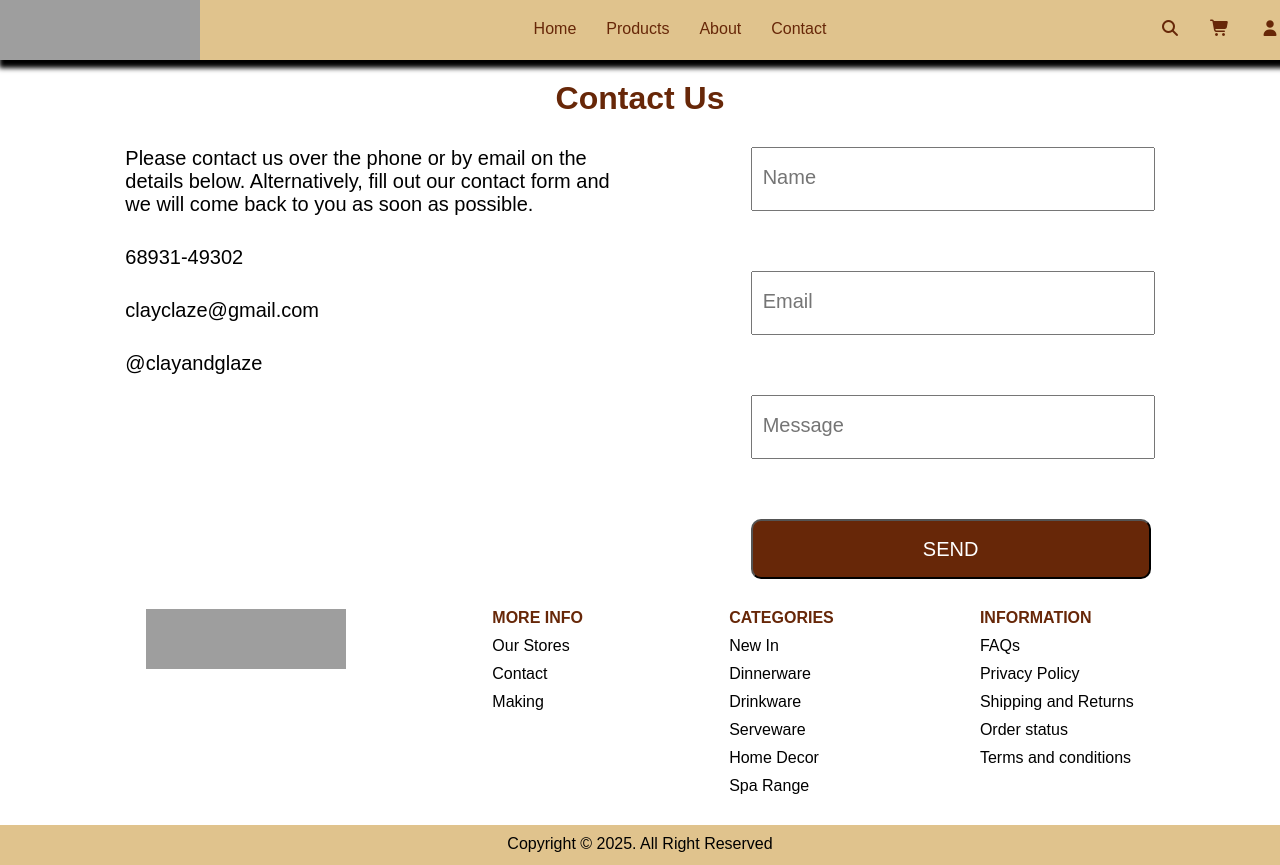
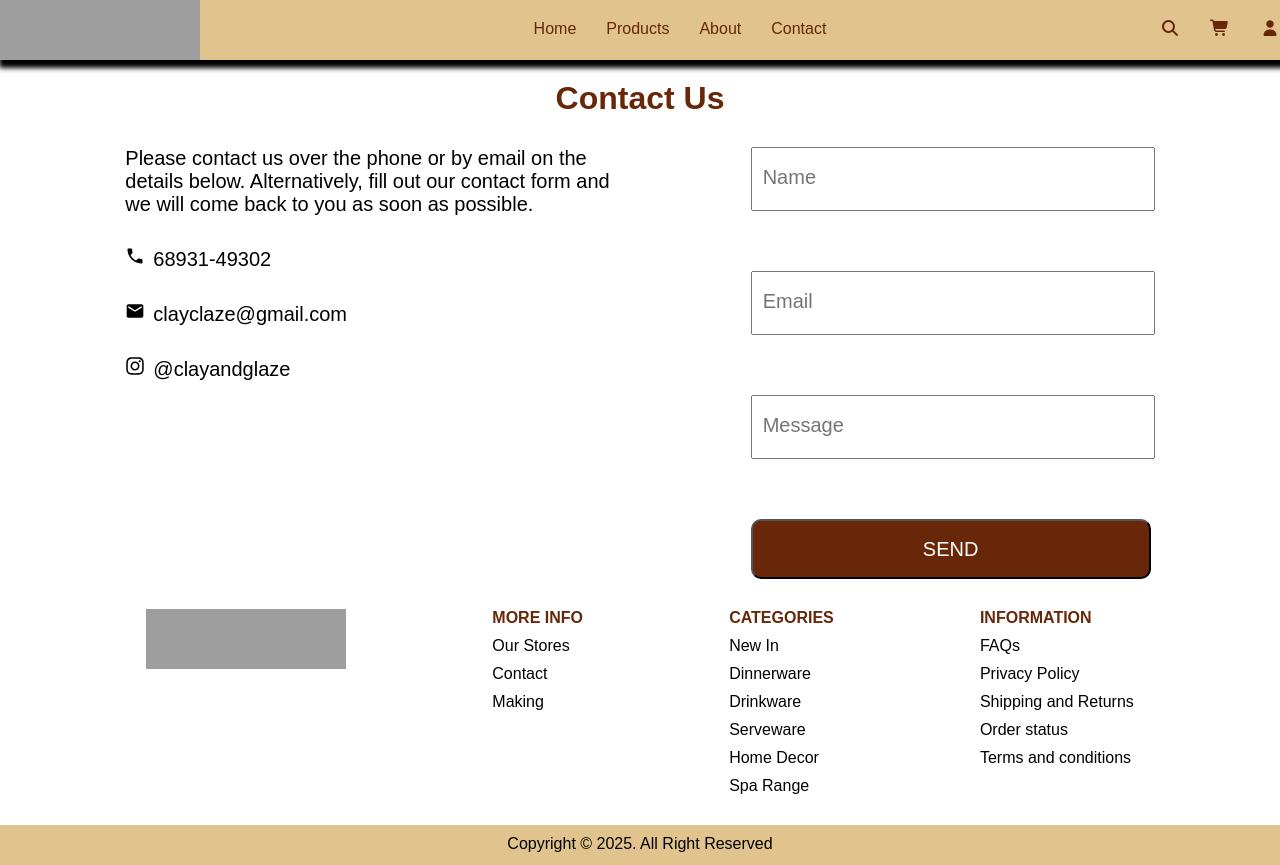
Before and after one commit to sowmiya1002/ecommerce, a React (Vite) app: page /Contact in a window 1280 px wide. Built offline with nearby package versions, Linux system fonts and the light colour scheme; grey boxes are pictures that could not be loaded.

Commit message:
updated project

```diff
--- a/package.json
+++ b/package.json
@@ -12,6 +12,7 @@
   "dependencies": {
     "react": "^19.2.0",
     "react-dom": "^19.2.0",
+    "react-icons": "^5.6.0",
     "react-router-dom": "^7.9.6"
   },
   "devDependencies": {
--- a/src/App.css
+++ b/src/App.css
@@ -141,6 +141,7 @@ h1:hover{
                         'card5 card6 card7 card8';
  justify-content: center;
  margin-top: 20px;
+ margin-bottom: 40px;
  gap: 50px;
 
 }
--- a/src/App.jsx
+++ b/src/App.jsx
@@ -9,7 +9,7 @@ import Products from "./components/Products";
 import About from "./components/About";
 import Contact from "./components/Contact";
 import Navbar from "./components/Navbar";
-
+import Footer from "./components/Footer";
 
 function App() {
   const [count, setCount] = useState(0);
@@ -18,13 +18,14 @@ function App() {
     <>
       <BrowserRouter>
       <Navbar />
+
       <Routes>
         <Route path="/" element={<Home/>}></Route>
       <Route path="/products" element={<Products />} />
          <Route path="/About" element={<About/>}></Route>
           <Route path="/Contact" element={<Contact/>}></Route>
       </Routes>
-
+  <Footer />
       </BrowserRouter>
 
 
--- a/src/components/About.jsx
+++ b/src/components/About.jsx
@@ -15,7 +15,7 @@ Each piece is crafted with care, using natural materials and eco-friendly proces
 Our collection includes pottery, home decor items, planters, kitchenware, and custom designs—made to bring warmth and authenticity to your space.</p>
 <button>Buy now</button>
     </div>
-    <Footer/>
+
     </>
   )
 }
--- a/src/components/Contact.jsx
+++ b/src/components/Contact.jsx
@@ -2,6 +2,9 @@ import React from 'react'
 import { Link } from 'react-router-dom'
 import Navbar from './Navbar'
 import Footer from './Footer'
+import { MdPhone } from "react-icons/md";
+import { MdEmail } from "react-icons/md";
+import { FaInstagram } from "react-icons/fa";
 export default function Contact() {
   return (
     <>
@@ -11,9 +14,9 @@ export default function Contact() {
       <section id='contact-info'>
         <div className='kit'>
           <p>Please contact us over the phone or by email on the details below. Alternatively, fill out our contact form and we will come back to you as soon as possible.</p>
-          <p>68931-49302</p>
-          <p>clayclaze@gmail.com</p>
-          <p>@clayandglaze</p>
+          <p><MdPhone  style={{ marginRight: "8px" }} />68931-49302</p>
+          <p> <MdEmail  style={{ marginRight: "8px" }}/>clayclaze@gmail.com</p>
+          <p>  <FaInstagram style={{ marginRight: "8px" }} />@clayandglaze</p>
 
         </div>
 
@@ -24,7 +27,7 @@ export default function Contact() {
        <button>SEND</button>
         </div>
       </section>
-      <Footer/>
+
     </>
   )
 }
--- a/src/components/Home.jsx
+++ b/src/components/Home.jsx
@@ -2,6 +2,7 @@ import React from 'react'
 import { Link } from 'react-router-dom'
 import Products from './Products'
 import Navbar from './Navbar'
+import About from './About'
 export default function Home() {
   return (
     <>
@@ -16,6 +17,7 @@ export default function Home() {
 
 
       <Products showNavbar={false} />
+      <About/>
     </>
   )
 }
--- a/src/components/Products.jsx
+++ b/src/components/Products.jsx
@@ -61,7 +61,7 @@ export default function Products() {
     </div>
     </div>
 
- <About/>
+
 
     </>
   )
```
Also changed, not shown: 1 other file (tests, documents, lock files or other folders).
